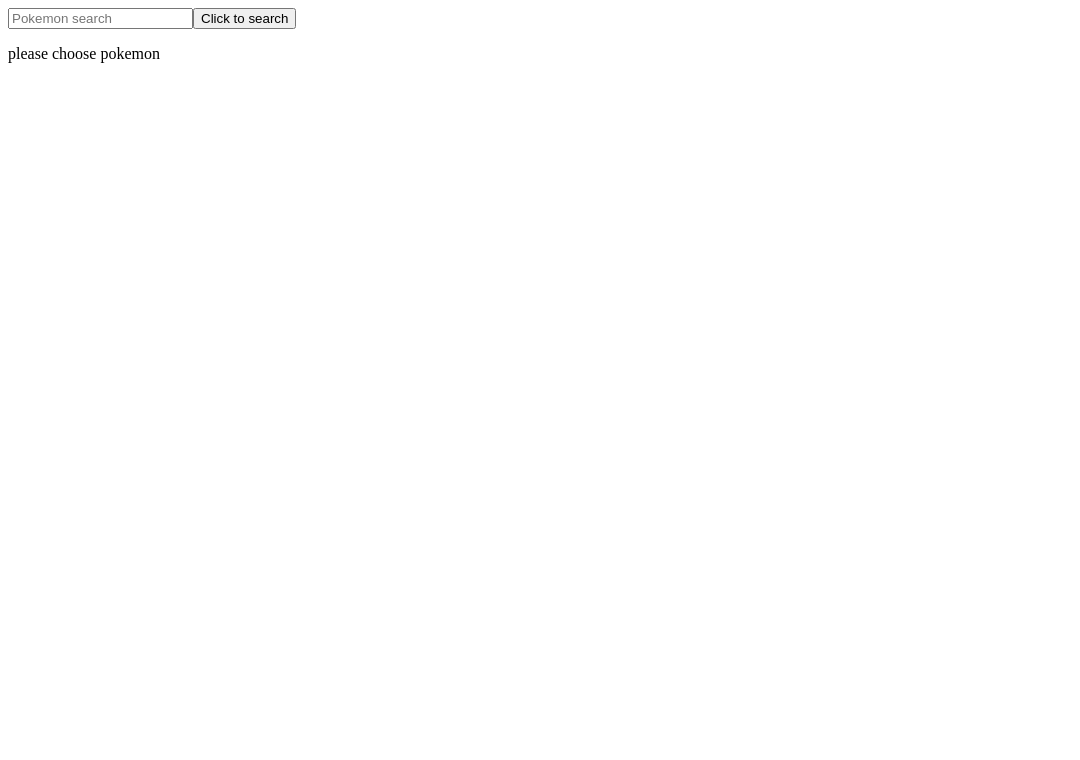
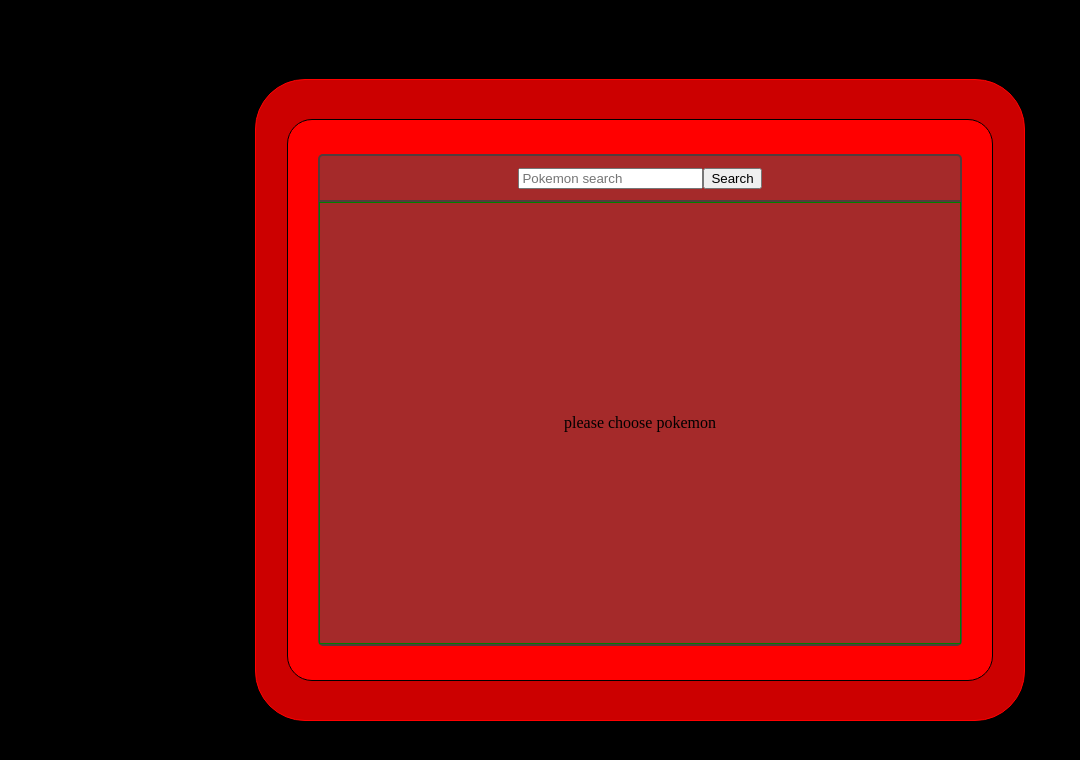
Before and after one commit to thankinson/tlh_project_pokedex, a React (Create React App) app: page /home in a window 1280 px wide. Shown: the top 760 px of the page, without its empty margins (0-1080 px from the left). Built offline with nearby package versions, Linux system fonts and the light colour scheme; no server answers.

Commit message:
Added pokedex fram and colouring

```diff
--- a/package.json
+++ b/package.json
@@ -8,6 +8,7 @@
     "@testing-library/user-event": "^13.5.0",
     "react": "^18.2.0",
     "react-dom": "^18.2.0",
+    "react-router-dom": "^6.3.0",
     "react-scripts": "5.0.1",
     "styled-components": "^5.3.5",
     "web-vitals": "^2.1.4"
--- a/src/App.js
+++ b/src/App.js
@@ -1,14 +1,19 @@
 import {React, useState } from "react";
+import { BrowserRouter, Routes, Route } from "react-router-dom";
+import "./globalstyles/globalstyles.css"
 
-import { SearchTest } from "./pages/search";
+// import { SearchTest } from "./pages/search";
+import { Home } from "./pages/home";
 
 const App =()=> {
   const [pokemon, setPokemon] = useState()
 
   return (
-    <div>
-      <SearchTest pokemon={pokemon} setPokemon={setPokemon}/>
-    </div>
+    <BrowserRouter>
+      <Routes>
+        <Route path="/home" element={<Home pokemon={pokemon} setPokemon={setPokemon}/>} />
+      </Routes>
+    </BrowserRouter>
   );
 }
 
--- a/src/content/pokeresults.jsx
+++ b/src/content/pokeresults.jsx
@@ -1,16 +1,43 @@
+import styled from "styled-components"
+
 export const PokeResults = ({pokeResult})=>{
 
     return(
         <>
-        {pokeResult && console.log(`this is search result on PokeResults ${pokeResult.species} and ${pokeResult.img}`)}
         {pokeResult &&
-            <div>
+            <>
+                <PokeMonImgDiv>
+                <Img src={`${pokeResult.img}` } alt=""/>
+                </PokeMonImgDiv>
+                <PokeMonInfo>
                 <p>pokemon name: {pokeResult.species}</p>
                 <p>pokemont type: {pokeResult.type}</p>
-                <img src={`${pokeResult.img}`} />
+                </PokeMonInfo>
 
-            </div>}
+            </>}
 
         </>
     )
 }
+
+const PokeMonImgDiv = styled.div`
+    display: flex;
+    flex-direction: column;
+    align-items: center;
+    justify-content: center;
+    width: 45%;
+    height: 95%;
+    border: solid 1px yellow;
+`
+    const Img = styled.img`
+        min-width: 50%;
+    `
+const PokeMonInfo = styled.div`
+       display: flex;
+    flex-direction: column;
+    align-items: center;
+    justify-content: center;
+    width: 45%;
+    height: 95%;
+    border: solid 1px yellow;
+`
--- /dev/null
+++ b/src/globalstyles/globalstyles.css
@@ -0,0 +1,10 @@
+body{
+    margin: 0;
+    display: flex;
+    flex-direction: column;
+    align-items: center;
+    justify-content: center;
+    width: 100vw;
+    min-height: 100vh;
+    background-color: black;
+}
--- /dev/null
+++ b/src/pages/home.jsx
@@ -0,0 +1,49 @@
+import styled from "styled-components"
+
+import { SearchPokemon } from "./search"
+
+export const Home =({pokemon, setPokemon})=>{
+
+
+
+    return(
+        <>
+
+
+        <PokeDex>
+
+            <DexDarkRedFrame>
+                <SearchPokemon pokemon={pokemon} setPokemon={setPokemon}/>
+            </DexDarkRedFrame>
+
+        </PokeDex>
+
+
+        </>
+    )
+}
+
+const PokeDex = styled.div`
+    display: flex;
+    flex-direction: column;
+    justify-content: center;
+    align-items: center;
+    width: 60vw;
+    height: 80vh;
+    border-radius: 50px;
+    border: solid red 1px;
+    background-color: #CC0000;
+`
+
+const DexDarkRedFrame = styled.div`
+    display: flex;
+    flex-direction: row;
+    justify-content: center;
+    align-items: center;
+    width: 55vw;
+    height: 70vh;
+    background-color: #FF0000;
+    border-radius: 25px;
+    border: solid 1px black;
+
+`
--- a/src/pages/search.jsx
+++ b/src/pages/search.jsx
@@ -2,9 +2,11 @@ import {React, useState} from "react";
 
 import { PokeResults } from "../content/pokeresults";
 
+import styled from "styled-components";
+
 const { REACT_APP_POKE_KEY } = process.env
 
-export const SearchTest =({pokemon, setPokemon})=>{
+export const SearchPokemon =({pokemon, setPokemon})=>{
     const [pokeResult, setPokeResult] = useState({
         species: "",
         img: ""
@@ -30,15 +32,47 @@ export const SearchTest =({pokemon, setPokemon})=>{
     };
 
     return(
-        <>
-        <form onSubmit={SubmitHandler}>
+        <PokeSearchDiv>
+        <SearchForm  onSubmit={SubmitHandler}>
         <input type="text" placeholder="Pokemon search" onChange={(e)=> setPokemon(e.target.value)}/>
-        <button>Click to search</button>
-        </form>
+        <button>Search</button>
+        </SearchForm >
 
-        <div>
+        <ReturnedResultsDiv>
         {!chosen ? <p> please choose pokemon</p> : <PokeResults pokeResult={pokeResult}/>}
-        </div>
-        </>
+        </ReturnedResultsDiv>
+        </PokeSearchDiv>
     )
 }
+
+const PokeSearchDiv = styled.div`
+    display: flex;
+    flex-direction: column;
+    justify-content: space-evenly;
+    align-items: center;
+    width: 50vw;
+    height: 61vh;
+    background-color: brown;
+    border-radius: 5px;
+    border: solid 2px #404040d1;
+`
+
+const SearchForm = styled.form`
+    display: flex;
+    flex-direction: row;
+    justify-content: center;
+    align-items: center;
+    width: 100%;
+    height: 10%;
+    border-bottom:  solid 2px #404040d1;
+`
+
+const ReturnedResultsDiv = styled.div`
+    display: flex;
+    flex-direction: row;
+    justify-content: space-evenly;
+    align-items: center;
+    width: 100%;
+    height: 100%;
+    border: solid 1px green;
+`
```
Also changed, not shown: 1 other file (tests, documents, lock files or other folders).
